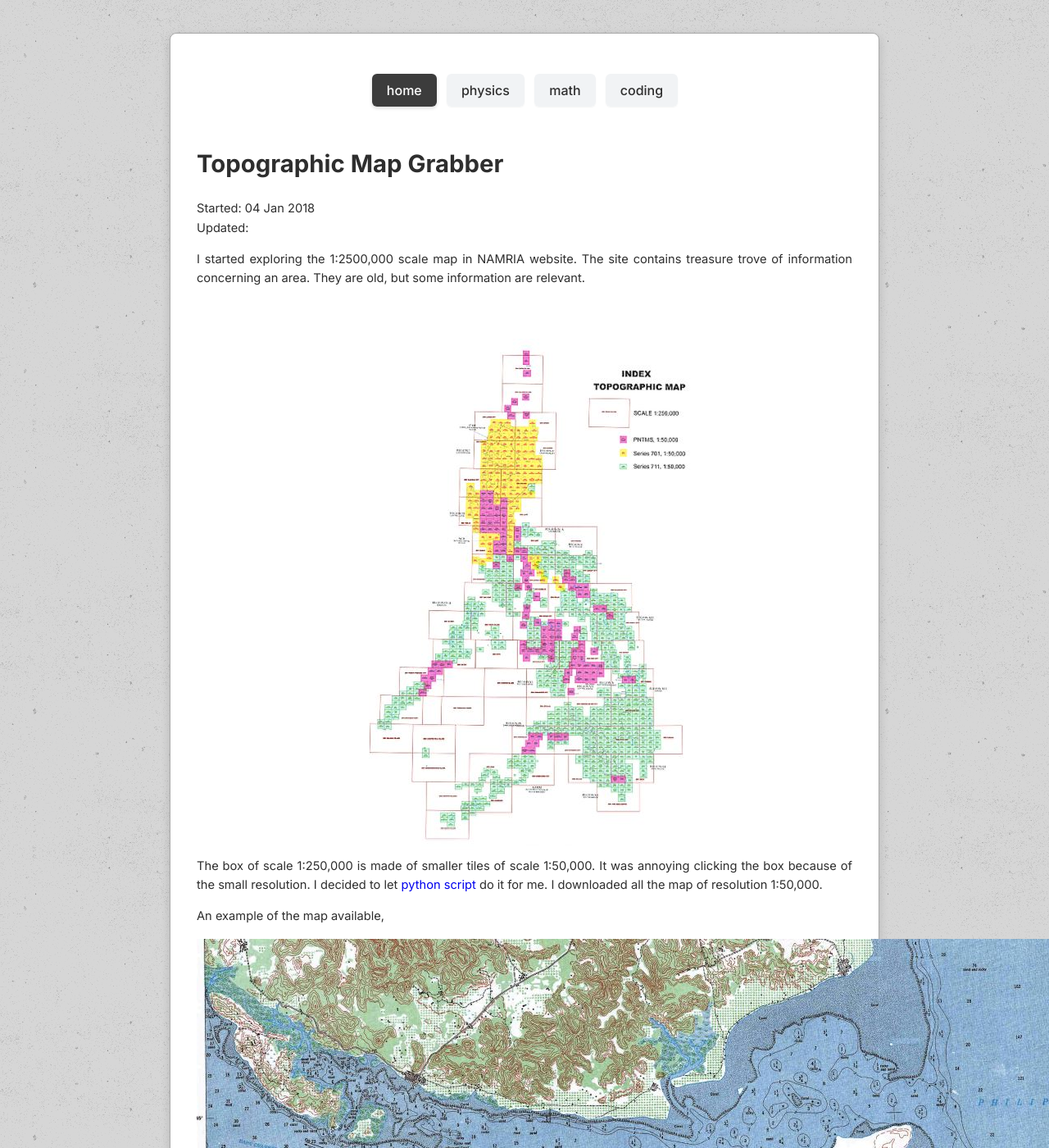
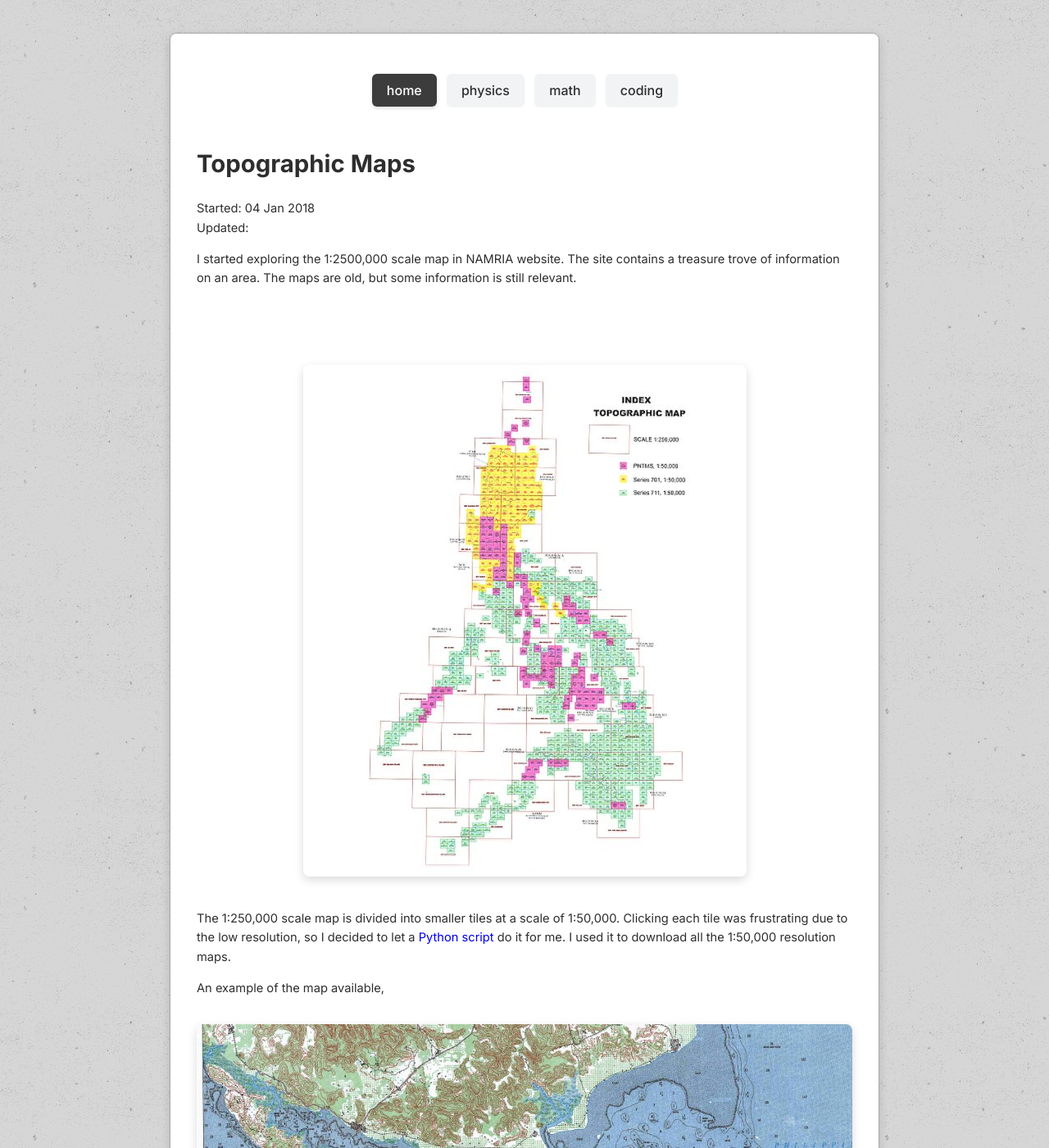
Before and after one commit to antble/antble.github.io, a Jekyll site: the page built from _posts/others/2018-01-04-Topographic-Map-Grabber.md, in a window 1280 px wide and 1400 px high. Shown: the whole window at 82% size. Built offline with Jekyll 4.4.1, drawn with Linux system fonts in a browser that asks for light colours; some of the changed text lies outside the part shown.

Commit message:
update miscellaneous files

```diff
--- a/_posts/others/2018-01-04-Topographic-Map-Grabber.md
+++ b/_posts/others/2018-01-04-Topographic-Map-Grabber.md
@@ -1,29 +1,31 @@
 ---
 layout: post-others
-title: "Topographic Map Grabber"
+title: "Topographic Maps"
 date: 2018-01-04
 category: gis
 tag: geographic information system
 status: archive
 ---
 
-<div style="text-align: justify;">
 <p>
-I started exploring the 1:2500,000 scale map in NAMRIA website. The site contains treasure trove of information concerning an area. They are old, but some information are relevant. </p>
+I started exploring the 1:2500,000 scale map in NAMRIA website. The site contains a treasure trove of information on an area. The maps are old, but some information is still relevant. </p>
 
 <br>
 <br>
+<div class="my-container">
 <center><img src="{{site.url}}/assets/namria.JPG"></center>
-The box of scale 1:250,000 is made of smaller tiles of scale 1:50,000. It was annoying clicking the box because of the small resolution. I decided to let <a href="https://github.com/sinbad989/Python_Programming/tree/master/TopoMapGrabber">python script</a> do it for me. I downloaded all the map of resolution 1:50,000.
-
+</div>
+<p>
+The 1:250,000 scale map is divided into smaller tiles at a scale of 1:50,000. Clicking each tile was frustrating due to the low resolution, so I decided to let a <a href="https://github.com/sinbad989/Python_Programming/tree/master/TopoMapGrabber">Python script</a> do it for me. I used it to download all the 1:50,000 resolution maps.
+</p>
 
 <p>An example of the map available,</p>
+<div class="my-container">
 <center><img src="{{site.url}}/assets/dapa.jpeg"></center>
-<p>This is a subset of the area of Dapa in Siargao. The small island on the left is the famous Dako Island, compared this with the image below.</p>
+</div>
+<p>
+This is a subset showing the area of Dapa in Siargao. The small island on the left is the famous Dako Island. Compare it with the image below.
+</p>
+<div class="my-container">
 <center><img src="{{site.url}}/assets/dapagoogle.jpeg"></center>
-
-
-<br>
-<br>
-<br>
 </div>
```
Also changed, not shown: _posts/math/<YEAR>-<MONTH>-<DAY>-<TITLE>.md (+3 -3 lines), _posts/others/about_me/2016-07-16-personal.md (+3 -5 lines), _posts/physics/2025-03-01-fundamentals-of-physics.md (+0 -7 lines), _posts/programming/2017-10-31-cryptography.md (+1 -2 lines).
